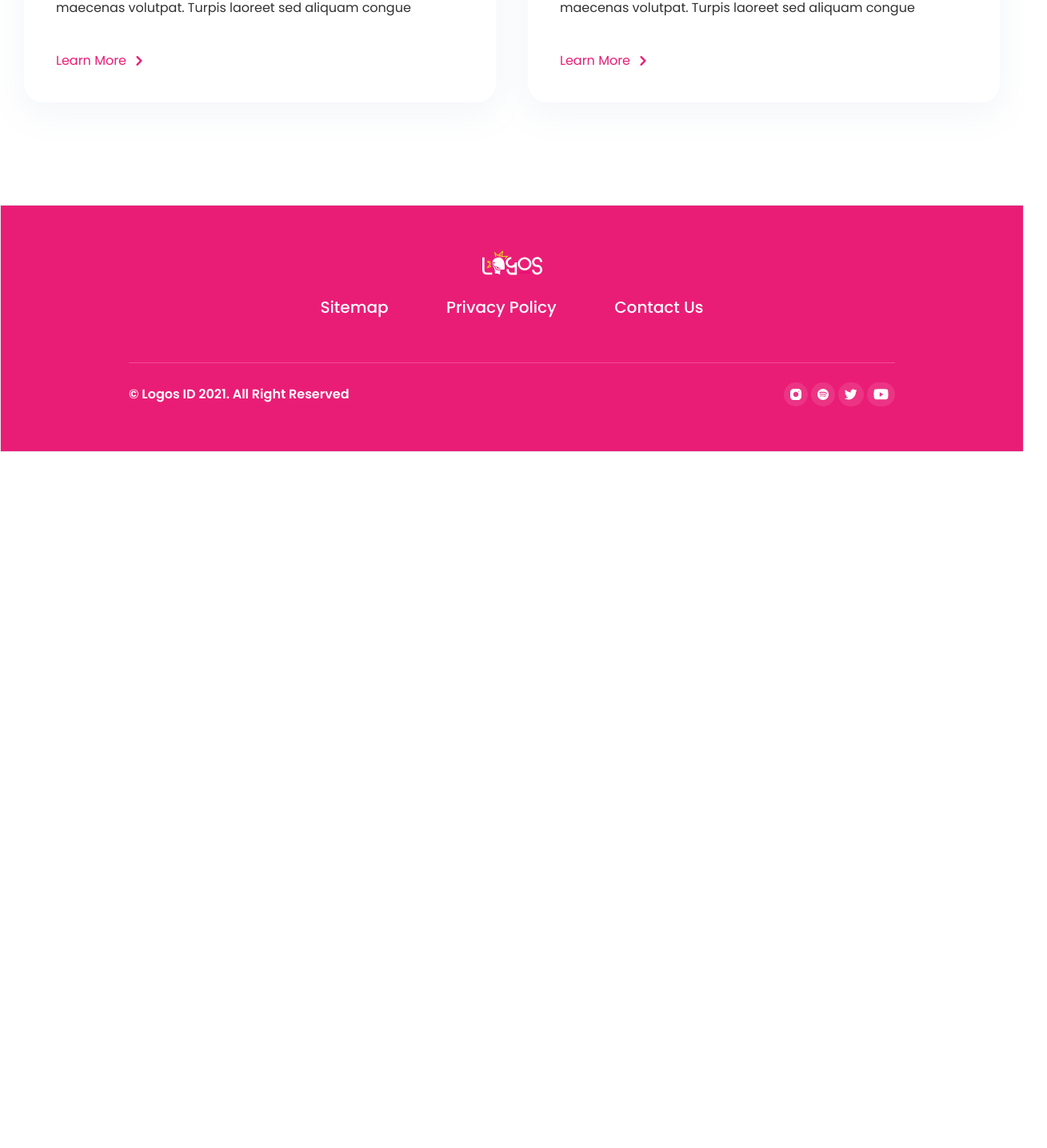
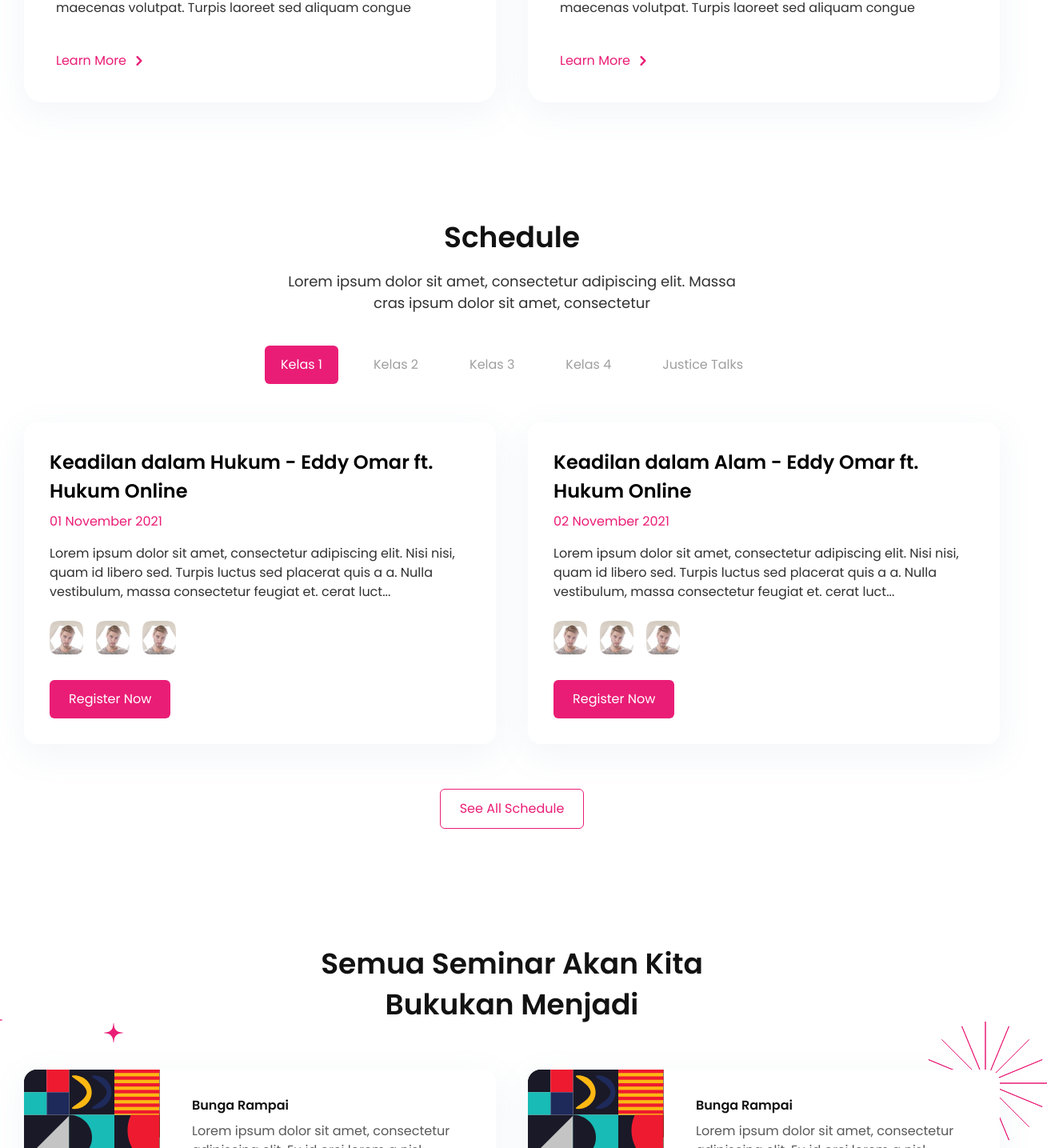
Before and after one commit to logos-engineer/logos-fest, a Next.js app: page / in a window 1280 px wide. Shown: the part 1235-2670 px from the top of the page at 80% size, 1309 px wide, since content can reach past the window. Before the commit the page ends 1800 px from the top, so only its background shows below. Built offline with nearby package versions, Linux system fonts and the light colour scheme.

Commit message:
wrapping things up

```diff
--- a/src/components/Layout/Header.js
+++ b/src/components/Layout/Header.js
@@ -1,6 +1,5 @@
 import Link from 'next/link'
 import DesktopListAndButton from './Header/DesktopListAndButton'
-import DetailNav from './Header/DetailNav'
 import MobileListAndButton from './Header/MobileListAndButton'
 
 const Header = () => {
--- a/src/pages/index.js
+++ b/src/pages/index.js
@@ -15,8 +15,8 @@ export default function Home() {
       <Layout>
         <Hero />
         <Event />
-        {/* <Schedule /> */}
-        {/* <Book /> */}
+        <Schedule />
+        <Book />
       </Layout>
     </>
   )
```
